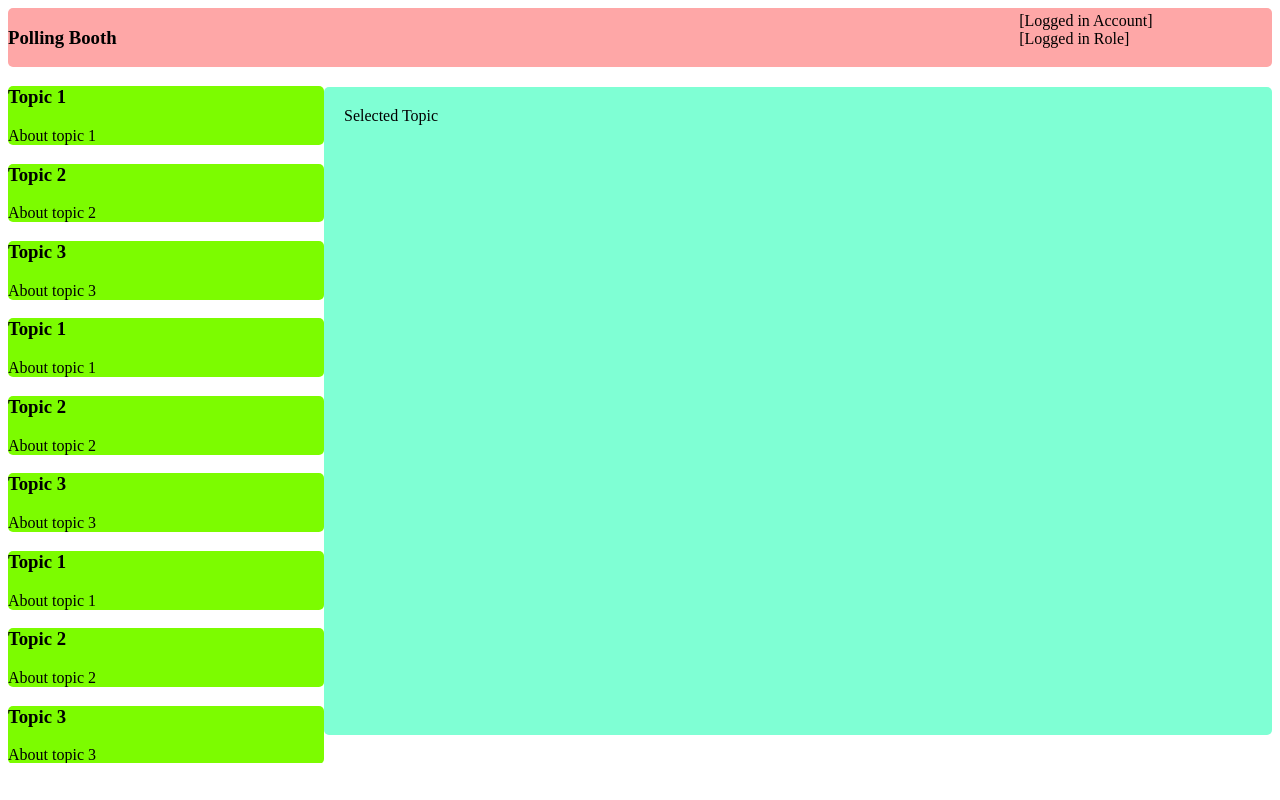
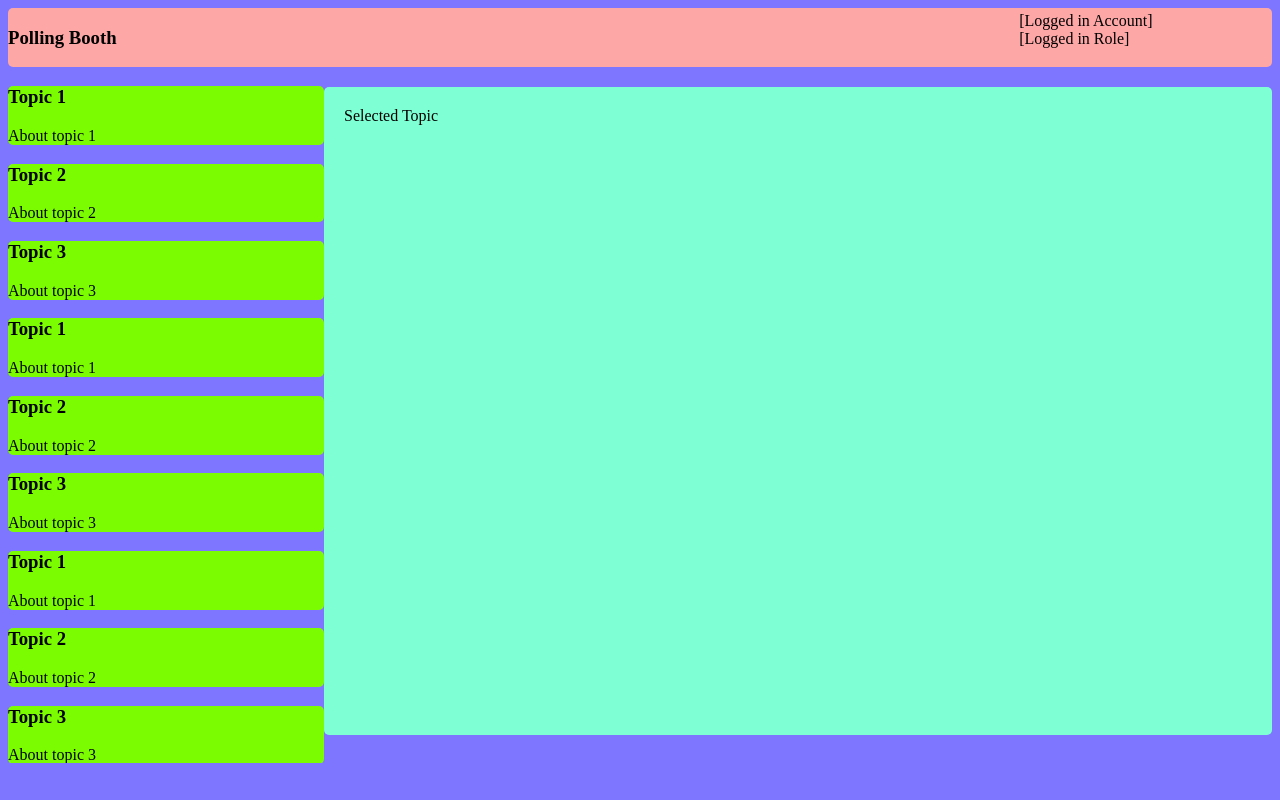
Before and after one commit to vukkumsp/polling-booth, an Angular app: page / in a window 1280 px wide. Built offline with nearby package versions, Linux system fonts and the light colour scheme.

Commit message:
background color updated;

```diff
--- a/src/styles.css
+++ b/src/styles.css
@@ -1 +1,4 @@
 /* You can add global styles to this file, and also import other style files */
+:root {
+    background-color: rgb(127, 118, 255);
+}
```
